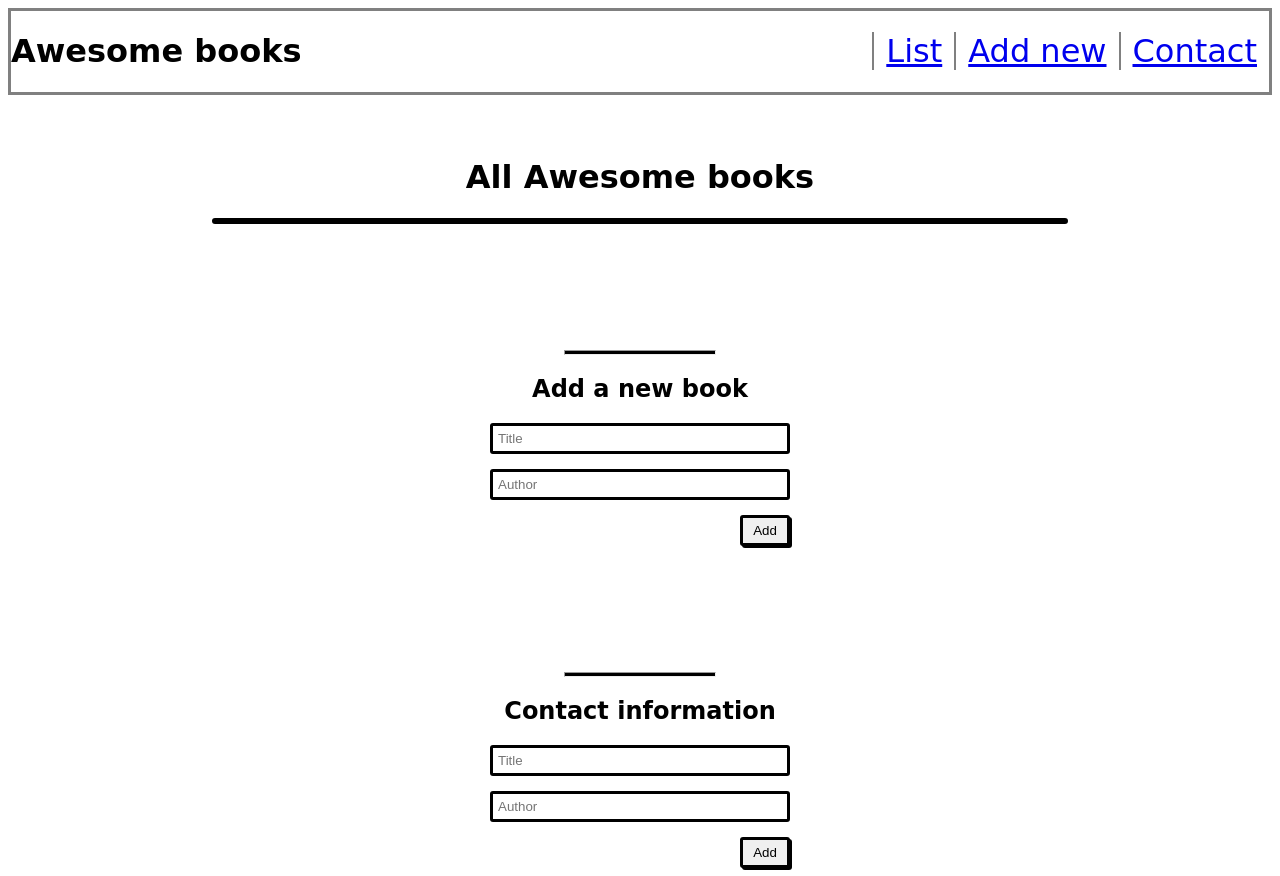
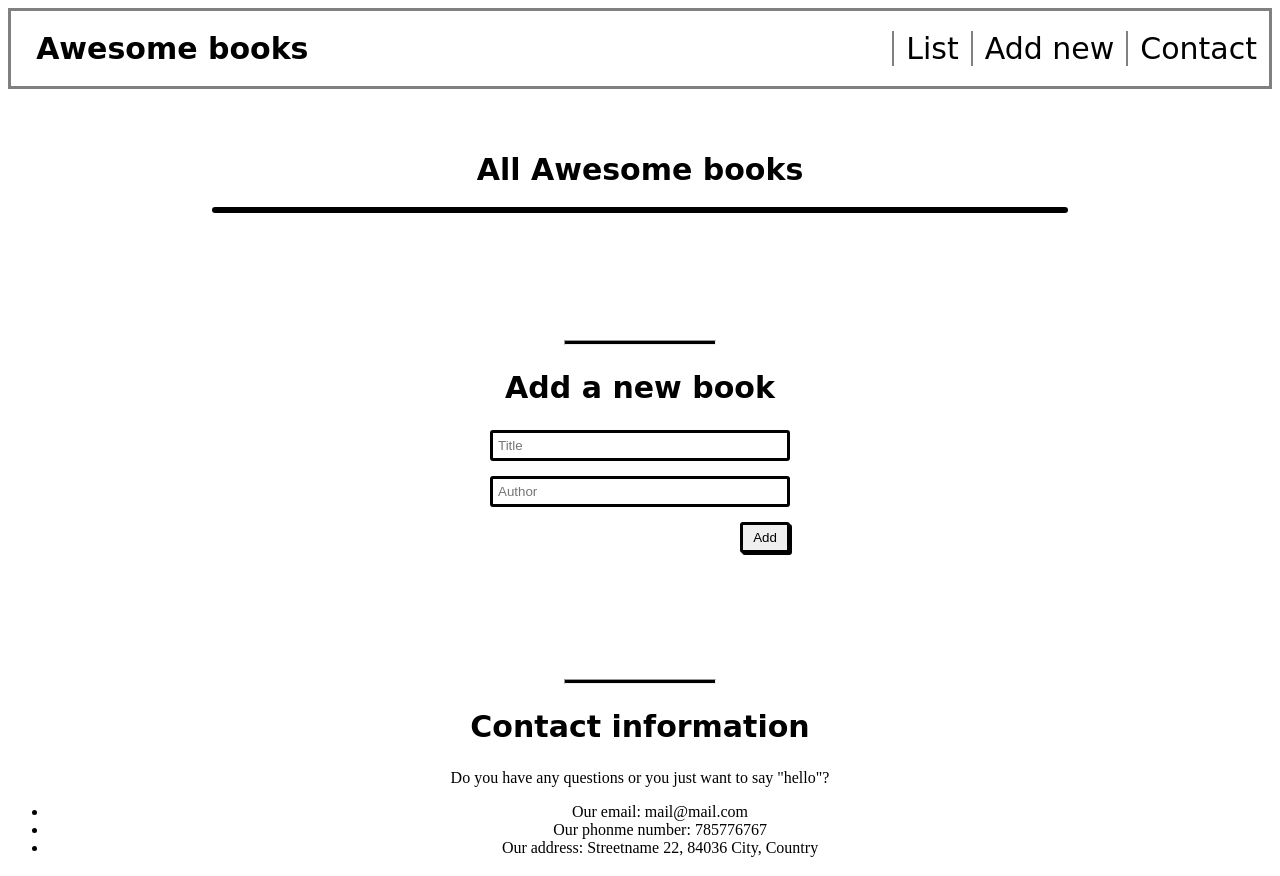
Before and after one commit to Retky/Mv-AwesomeBooks, a plain HTML site: page index.html in a window 1280 px wide. Drawn offline with Linux system fonts and the light colour scheme.

```diff
--- a/index.html
+++ b/index.html
@@ -8,6 +8,7 @@
   </head>
   <body>
     <header class="header">
+
         <h1 class="logo">Awesome books</h1>
 
         <nav class="nav">
@@ -36,11 +37,12 @@
       <section class="contactsection" id="contact">
         <hr id="line">
         <h2>Contact information</h2>
-        <form  id="add" class="addBook" action="index.html" method="post">
-          <input type="text" name="Title" value="" placeholder="Title">
-          <input type="text" name="Author" value="" placeholder="Author">
-          <input id="addBtn" type="button" name="Add" value="Add">
-        </form>
+        <p>Do you have any questions or you just want to say "hello"?</p>
+        <ul>
+          <li class="">Our email: mail@mail.com</li>
+          <li class="">Our phonme number: 785776767</li>
+          <li class="">Our address: Streetname 22, 84036 City, Country</li>
+        </ul>
       </section>
     </div>
 
--- a/style.css
+++ b/style.css
@@ -5,6 +5,7 @@ body {
 h1,
 h2 {
   font-family: cursive;
+  font-size: 30px;
 }
 
 #bookList {
@@ -87,9 +88,15 @@ h2 {
 }
 
 .navlink {
-  font-size: 32px;
+  font-size: 30px;
   font-family: cursive;
   padding: 12px;
+  text-decoration: none;
+  color: initial;
+}
+
+.navlink:active {
+  color: purple;
 }
 
 .main {
@@ -100,3 +107,8 @@ h2 {
 .contactsection {
   margin-top: 10%;
 }
+
+.logo,
+.nav {
+  padding-left: 2%;
+}
```
